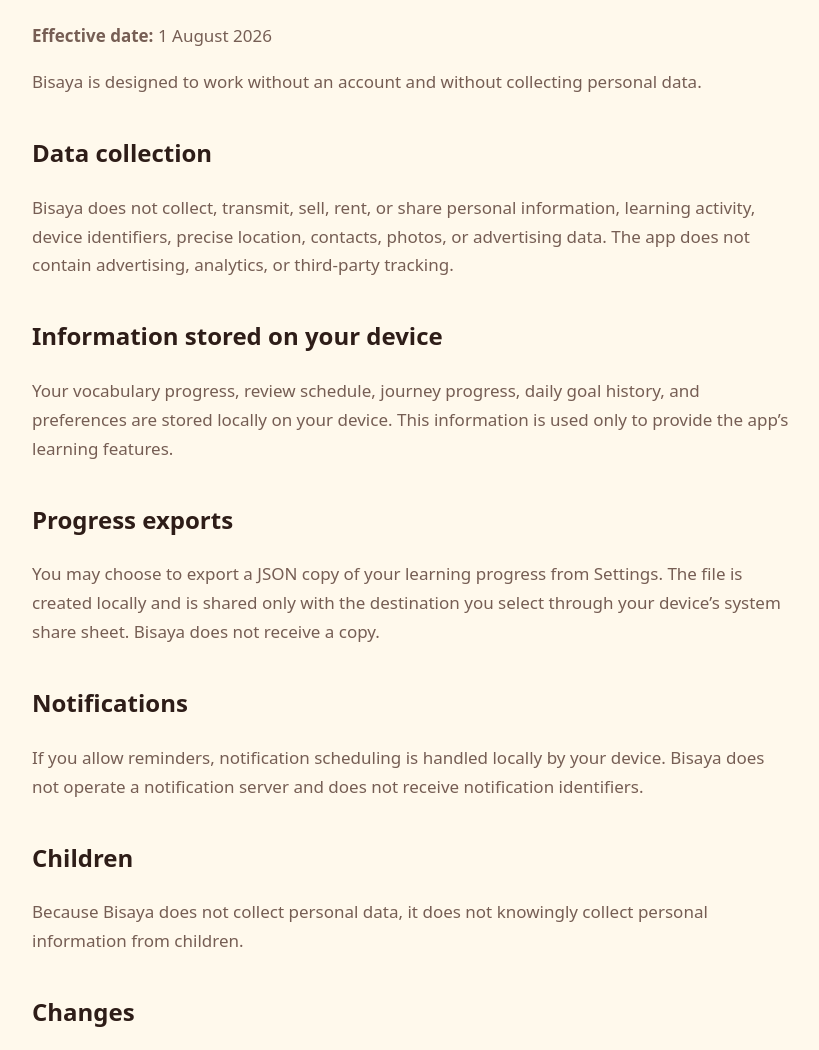
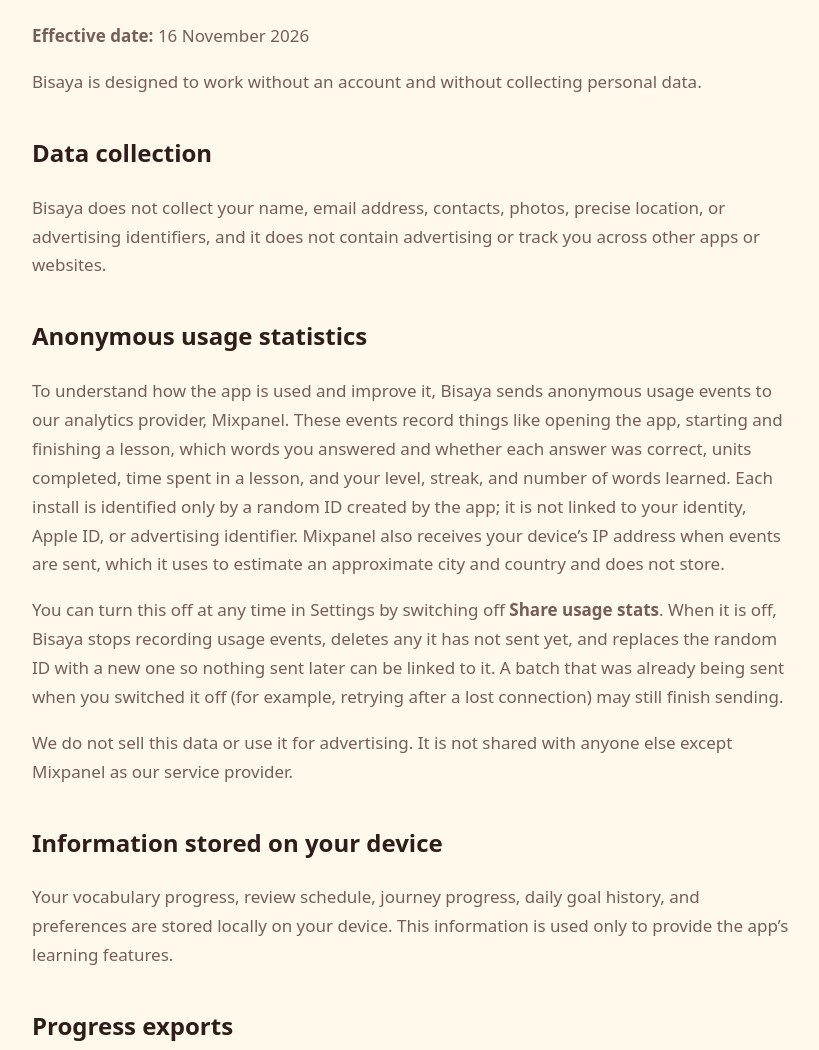
Before and after one commit to adamt94/bisaya-support, a plain HTML site: page privacy.html in a window 1280 px wide. Shown: the part 178-1228 px from the top of the page, without its empty margins (228-1047 px from the left). Drawn offline with Linux system fonts and the light colour scheme.

Commit message:
Privacy policy: disclose anonymous usage statistics (Mixpanel)

```diff
--- a/privacy.html
+++ b/privacy.html
@@ -15,10 +15,14 @@
 <body><main>
   <a class="back" href="index.html">← Bisaya</a>
   <h1>Privacy Policy</h1>
-  <p><strong>Effective date:</strong> 1 August 2026</p>
+  <p><strong>Effective date:</strong> 16 November 2026</p>
   <p>Bisaya is designed to work without an account and without collecting personal data.</p>
   <h2>Data collection</h2>
-  <p>Bisaya does not collect, transmit, sell, rent, or share personal information, learning activity, device identifiers, precise location, contacts, photos, or advertising data. The app does not contain advertising, analytics, or third-party tracking.</p>
+  <p>Bisaya does not collect your name, email address, contacts, photos, precise location, or advertising identifiers, and it does not contain advertising or track you across other apps or websites.</p>
+  <h2>Anonymous usage statistics</h2>
+  <p>To understand how the app is used and improve it, Bisaya sends anonymous usage events to our analytics provider, Mixpanel. These events record things like opening the app, starting and finishing a lesson, which words you answered and whether each answer was correct, units completed, time spent in a lesson, and your level, streak, and number of words learned. Each install is identified only by a random ID created by the app; it is not linked to your identity, Apple ID, or advertising identifier. Mixpanel also receives your device’s IP address when events are sent, which it uses to estimate an approximate city and country and does not store.</p>
+  <p>You can turn this off at any time in Settings by switching off <strong>Share usage stats</strong>. When it is off, Bisaya stops recording usage events, deletes any it has not sent yet, and replaces the random ID with a new one so nothing sent later can be linked to it. A batch that was already being sent when you switched it off (for example, retrying after a lost connection) may still finish sending.</p>
+  <p>We do not sell this data or use it for advertising. It is not shared with anyone else except Mixpanel as our service provider.</p>
   <h2>Information stored on your device</h2>
   <p>Your vocabulary progress, review schedule, journey progress, daily goal history, and preferences are stored locally on your device. This information is used only to provide the app’s learning features.</p>
   <h2>Progress exports</h2>
@@ -26,7 +30,7 @@
   <h2>Notifications</h2>
   <p>If you allow reminders, notification scheduling is handled locally by your device. Bisaya does not operate a notification server and does not receive notification identifiers.</p>
   <h2>Children</h2>
-  <p>Because Bisaya does not collect personal data, it does not knowingly collect personal information from children.</p>
+  <p>Bisaya does not collect personal information and does not knowingly collect personal information from children. Usage statistics are anonymous and can be turned off in Settings.</p>
   <h2>Changes</h2>
   <p>If the app’s data practices change, this policy and the App Store privacy disclosure will be updated before the change is released.</p>
   <h2>Contact</h2>
```
